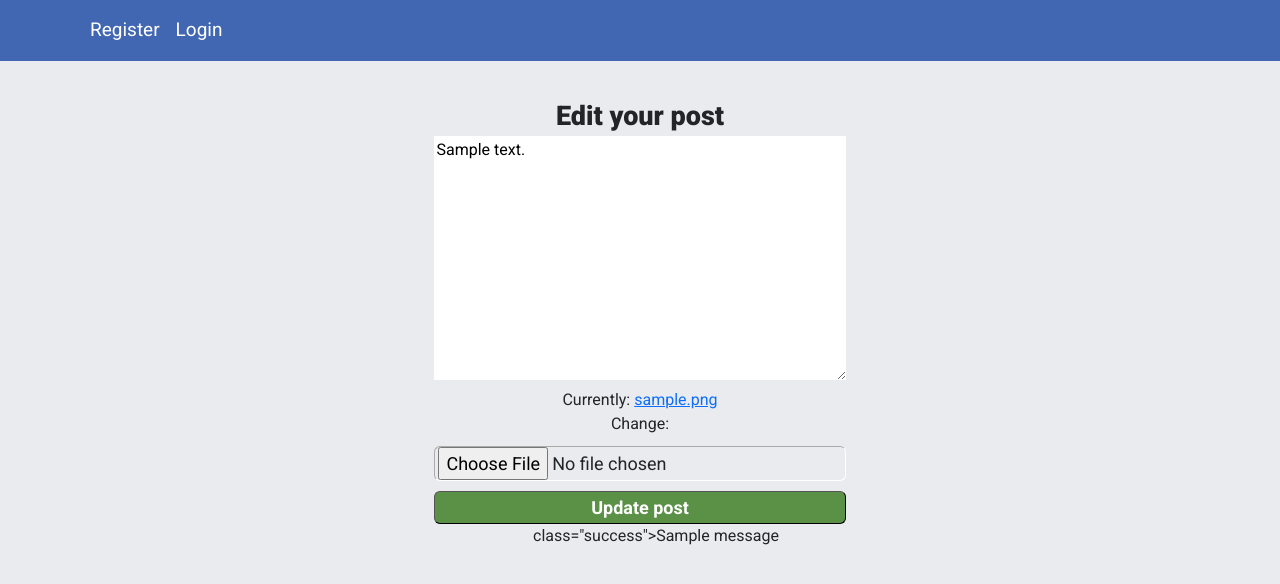
After one commit to ivanovds/liceum_website, a Django app: page /posts/1/update/ in a window 1280 px wide. The commit adds this page. Shown: the top 584 px of the page. Run offline with Django 5.2, Linux system fonts and the light colour scheme; tables that the repository leaves empty hold one stand-in row (values such as "Sample post"); one stand-in notice (Sample message) is shown.

Commit message:
update post

```diff
--- a/posts/templates/post_detail.html
+++ b/posts/templates/post_detail.html
@@ -14,8 +14,12 @@
                         {% if  post.main_text %}
                             <div class="d-flex justify-content-center"> {{ post.main_text}}</div>
                         {% endif %}
-
                 </div>
+            </div>
+            <div>
+                {% if is_author %}
+                    <a href="update/">edit your post</a>
+                {% endif %}
             </div>
         </div>
     </div>
--- /dev/null
+++ b/posts/templates/update_post.html
@@ -0,0 +1,35 @@
+{% extends "base.html" %}
+
+{% block content %}
+        <div class="container account-forms-container">
+          <div class="row justify-content-center">
+                  <div class="col-auto ">
+                        <span>Edit your post</span>
+                      <form class="post-form" method="POST">
+                          {% csrf_token %}
+                          {% for field in post_form %}
+                              <div class=" ">
+                                  <div>{{ field }}</div>
+                                  {% if field.errors %}
+                                      {% for error in field.errors %}
+                                          <div>
+                                              {{ error }}
+                                          </div>
+                                      {% endfor %}
+                                  {% endif %}
+                              </div>
+                          {% endfor %}
+                          <input type="submit" id="sign-up-button" value="Update post">
+                      </form>
+                        {% if messages %}
+                            <ul class="messages">
+                                {% for message in messages %}
+                                <li>{% if message.tags %} class="{{ message.tags }}"{% endif %}>{{ message }}</li>
+                                {% endfor %}
+                            </ul>
+                        {% endif %}
+                  </div>
+            </div>
+        </div>
+
+{% endblock content %}
--- a/posts/urls.py
+++ b/posts/urls.py
@@ -2,10 +2,11 @@
 
 
 from django.urls import path
-from posts.views import NewPostView, PostsView, PostsDetailedView
+from posts.views import NewPostView, PostsView, PostsDetailedView, UpdatePostView
 
 urlpatterns = [
     path('', PostsView.as_view(), name='posts'),
     path('new_post/', NewPostView.as_view(), name='new_post'),
-    path('<int:pk>/', PostsDetailedView.as_view(), name='posts-detail')
+    path('<int:pk>/', PostsDetailedView.as_view(), name='posts-detail'),
+    path('<int:pk>/update/', UpdatePostView.as_view(), name='post-update')
 ]
--- a/posts/views.py
+++ b/posts/views.py
@@ -1,12 +1,18 @@
-from django.shortcuts import render
+from django.contrib.auth import login
+from django.contrib.auth.models import User
+from django.shortcuts import render, redirect, get_object_or_404
 from django.views import View
 from django.http import HttpResponseRedirect
 from django.views.generic import ListView, DetailView
+from django.utils.decorators import method_decorator
+from django.contrib.auth.decorators import login_required
+from profiles.forms import UserRegisterForm, LoginForm, ProfileForm
 
 from .forms import PostForm
 from .models import Post
 
 
+@method_decorator(login_required, name='dispatch')
 class NewPostView(View):
     def __init__(self):
         super().__init__()
@@ -34,6 +40,31 @@ class NewPostView(View):
             return render(request, self.__template_name)
 
 
+class UpdatePostView(View):
+    def __init__(self):
+        super().__init__()
+        self.__template_name = 'update_post.html'
+
+    def get(self, request, pk, *args, **kwargs):
+        post = get_object_or_404(Post, pk=pk)
+        post_form = PostForm(instance=post)
+        return render(request, self.__template_name, {'post_form': post_form})
+
+    def post(self, request, pk, *args, **kwargs):
+        post = get_object_or_404(Post, pk=pk)
+        if request.POST is None:
+            raise ValueError('No POST data got!')
+
+        post_form = PostForm(request.POST, request.FILES or None, instance=post)
+        if post_form.is_valid():
+            post_form.save()
+
+            return redirect('/')
+        else:
+            return render(request, self.__template_name, {'post_form': post_form})
+
+
+@method_decorator(login_required, name='dispatch')
 class PostsView(ListView):
     model = Post
     template_name = 'post_list.html'
@@ -48,10 +79,12 @@ class PostsView(ListView):
         return context
 
 
+@method_decorator(login_required, name='dispatch')
 class PostsDetailedView(DetailView):
     model = Post
     template_name = 'post_detail.html'
 
     def get_context_data(self, **kwargs):
         context = super().get_context_data(**kwargs)
+        context['is_author'] = self.request.user == self.object.author
         return context
--- a/profiles/views.py
+++ b/profiles/views.py
@@ -13,6 +13,7 @@ from profiles.forms import UserRegisterForm, LoginForm, ProfileForm
 from profiles.models import Profile
 
 
+@method_decorator(login_required, name='dispatch')
 class RegisterView(View):
     def __init__(self):
         super().__init__()
@@ -122,6 +123,8 @@ class ProfileView(View):
         else:
             return render(request, self.__template_name, {'profile_form': profile_form})
 
+
+@method_decorator(login_required, name='dispatch')
 class ProfilesView(ListView):
     model = Profile
     template_name = 'profile_list.html'
@@ -136,6 +139,7 @@ class ProfilesView(ListView):
         return context
 
 
+@method_decorator(login_required, name='dispatch')
 class ProfilesDetailView(DetailView):
     model = Profile
     template_name = 'profile_detail.html'
```
